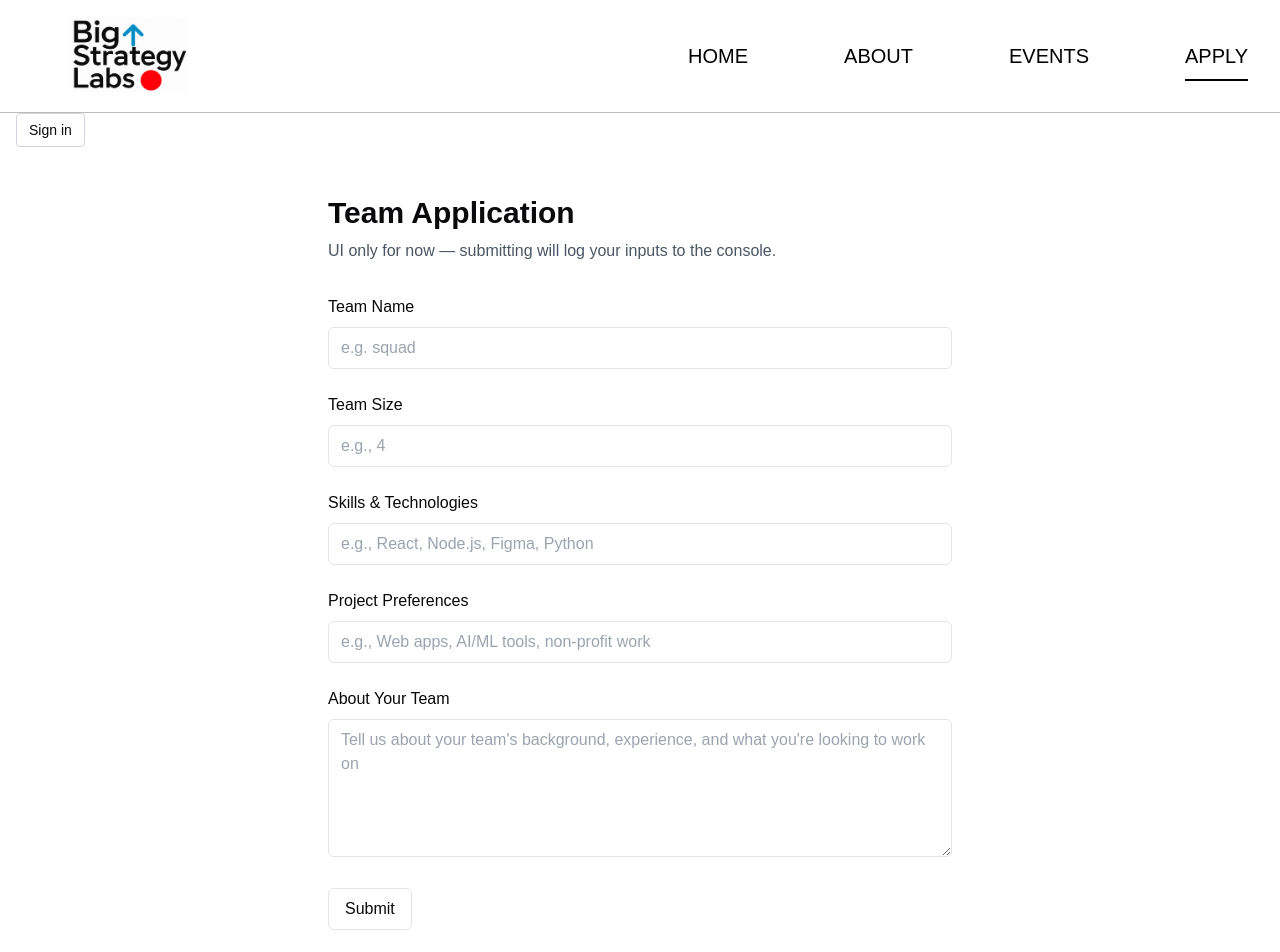
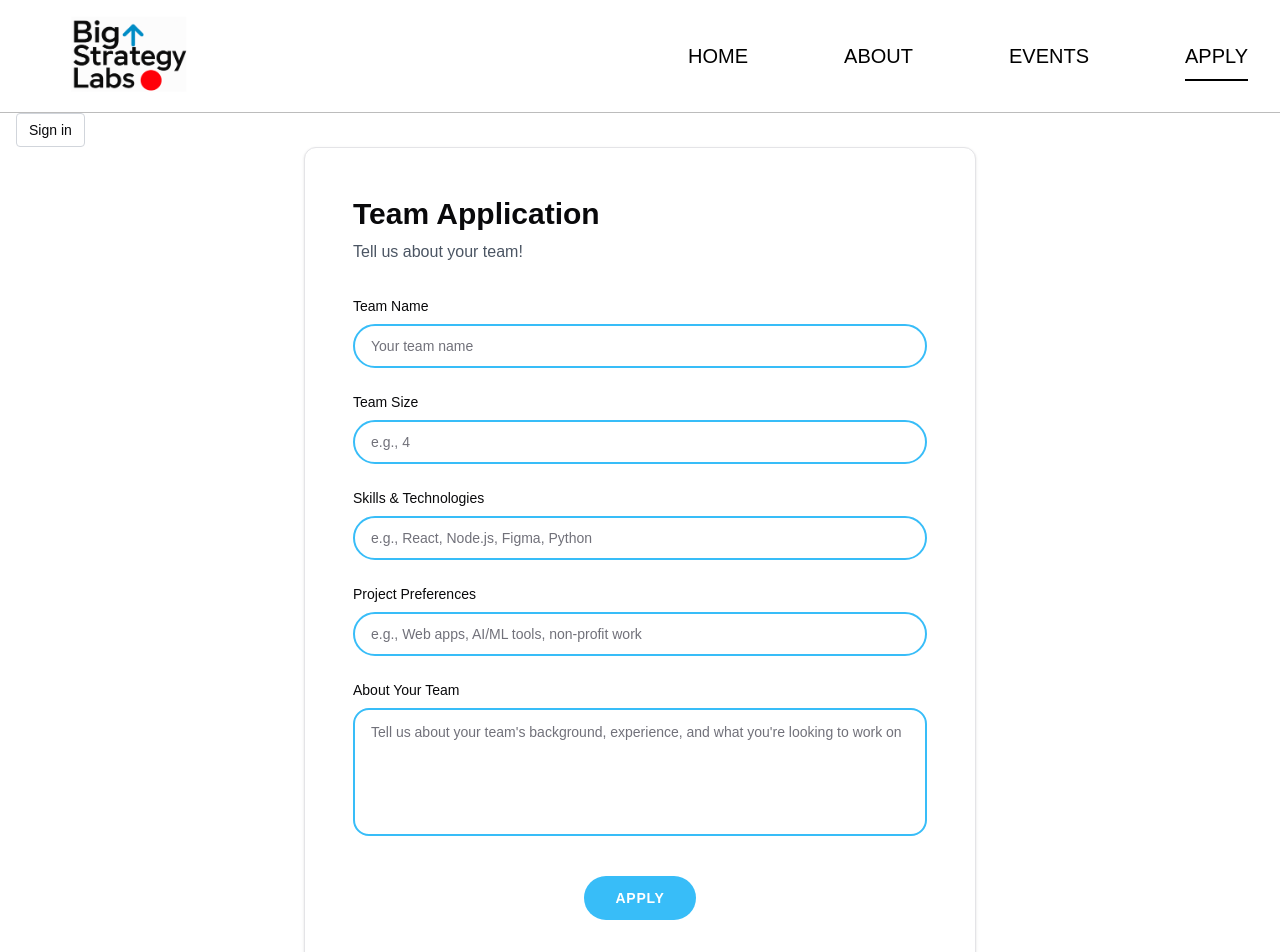
Before and after one commit to CSES-Dev/bsl-platform, a Next.js app: page /apply/team in a window 1280 px wide. Shown: the top 952 px of the page. Built offline with nearby package versions, Linux system fonts and the light colour scheme; no server answers.

Commit message:
implemented changes requestes; used shared UI components

```diff
--- a/app/apply/team/page.tsx
+++ b/app/apply/team/page.tsx
@@ -2,6 +2,11 @@
 
 import { useState } from "react";
 import PublicLayout from "@/components/layout/PublicLayout";
+import { Input } from "@/components/ui/input";
+import { Label } from "@/components/ui/label";
+import { Textarea } from "@/components/ui/textarea";
+import { Card, CardContent } from "@/components/ui/card";
+import { Button } from "@/components/ui/button";
 
 type TeamFormState = {
   submitterName: string;
@@ -38,43 +43,34 @@ export default function TeamApplicationPage() {
 
   return (
     <PublicLayout>
-      <div className="mx-auto max-w-2xl px-6 py-12">
+      <Card className="mx-auto max-w-2xl px-6 py-12">
+        <CardContent>
           <h1 className="text-3xl font-semibold">Team Application</h1>
-        <p className="mt-2 text-gray-600">
-          UI only for now — submitting will log your inputs to the console.
-        </p>
+          <p className="mt-2 text-gray-600">Tell us about your team!</p>
 
           <form onSubmit={handleSubmit} className="mt-8 space-y-6">
             {/* Team Name */}
             <div className="space-y-2">
-            <label className="block font-medium" htmlFor="teamName">
-              Team Name
-            </label>
-            <input
+              <Label htmlFor="teamName">Team Name</Label>
+              <Input
                 id="teamName"
                 type="text"
                 value={form.teamName}
                 onChange={(e) => updateField("teamName", e.target.value)}
-              className="w-full rounded-md border px-3 py-2"
-              placeholder="e.g. squad"
+                placeholder="Your team name"
                 required
               />
             </div>
 
             {/* Team Size */}
             <div className="space-y-2">
-            <label className="block font-medium" htmlFor="teamSize">
-              Team Size
-            </label>
-            <input
+              <Label htmlFor="teamSize">Team Size</Label>
+              <Input
                 id="teamSize"
                 type="number"
                 min="1"
-              value={form.projectPreferences}
-              onChange={(e) =>
-                updateField("projectPreferences", e.target.value)
-              }
-              className="w-full rounded-md border px-3 py-2"
+                value={form.teamSize}
+                onChange={(e) => updateField("teamSize", e.target.value)}
                 placeholder="e.g., 4"
                 required
               />
@@ -82,15 +78,12 @@ export default function TeamApplicationPage() {
 
             {/* Skills */}
             <div className="space-y-2">
-            <label className="block font-medium" htmlFor="skills">
-              Skills & Technologies
-            </label>
-            <input
+              <Label htmlFor="skills">Skills & Technologies</Label>
+              <Input
                 id="skills"
                 type="text"
                 value={form.skills}
                 onChange={(e) => updateField("skills", e.target.value)}
-              className="w-full rounded-md border px-3 py-2"
                 placeholder="e.g., React, Node.js, Figma, Python"
                 required
               />
@@ -98,15 +91,14 @@ export default function TeamApplicationPage() {
 
             {/* Project Preferences */}
             <div className="space-y-2">
-            <label className="block font-medium" htmlFor="projectPreferences">
-              Project Preferences
-            </label>
-            <input
+              <Label htmlFor="projectPreferences">Project Preferences</Label>
+              <Input
                 id="projectPreferences"
                 type="text"
                 value={form.projectPreferences}
-              onChange={(e) => updateField("teamSize", e.target.value)}
-              className="w-full rounded-md border px-3 py-2"
+                onChange={(e) =>
+                  updateField("projectPreferences", e.target.value)
+                }
                 placeholder="e.g., Web apps, AI/ML tools, non-profit work"
                 required
               />
@@ -114,28 +106,23 @@ export default function TeamApplicationPage() {
 
             {/* Description */}
             <div className="space-y-2">
-            <label className="block font-medium" htmlFor="description">
-              About Your Team
-            </label>
-            <textarea
+              <Label htmlFor="description">About Your Team</Label>
+              <Textarea
                 id="description"
                 value={form.description}
                 onChange={(e) => updateField("description", e.target.value)}
-              className="w-full rounded-md border px-3 py-2"
                 placeholder="Tell us about your team's background, experience, and what you're looking to work on"
                 rows={5}
                 required
               />
             </div>
 
-          <button
-            type="submit"
-            className="rounded-md border px-4 py-2 font-medium hover:bg-gray-50"
-          >
-            Submit
-          </button>
+            <div className="flex justify-center pt-4">
+              <Button type="submit">Apply</Button>
+            </div>
           </form>
-      </div>
+        </CardContent>
+      </Card>
     </PublicLayout>
   );
 }
```
Lines whose indentation alone changed are shown as unchanged.
